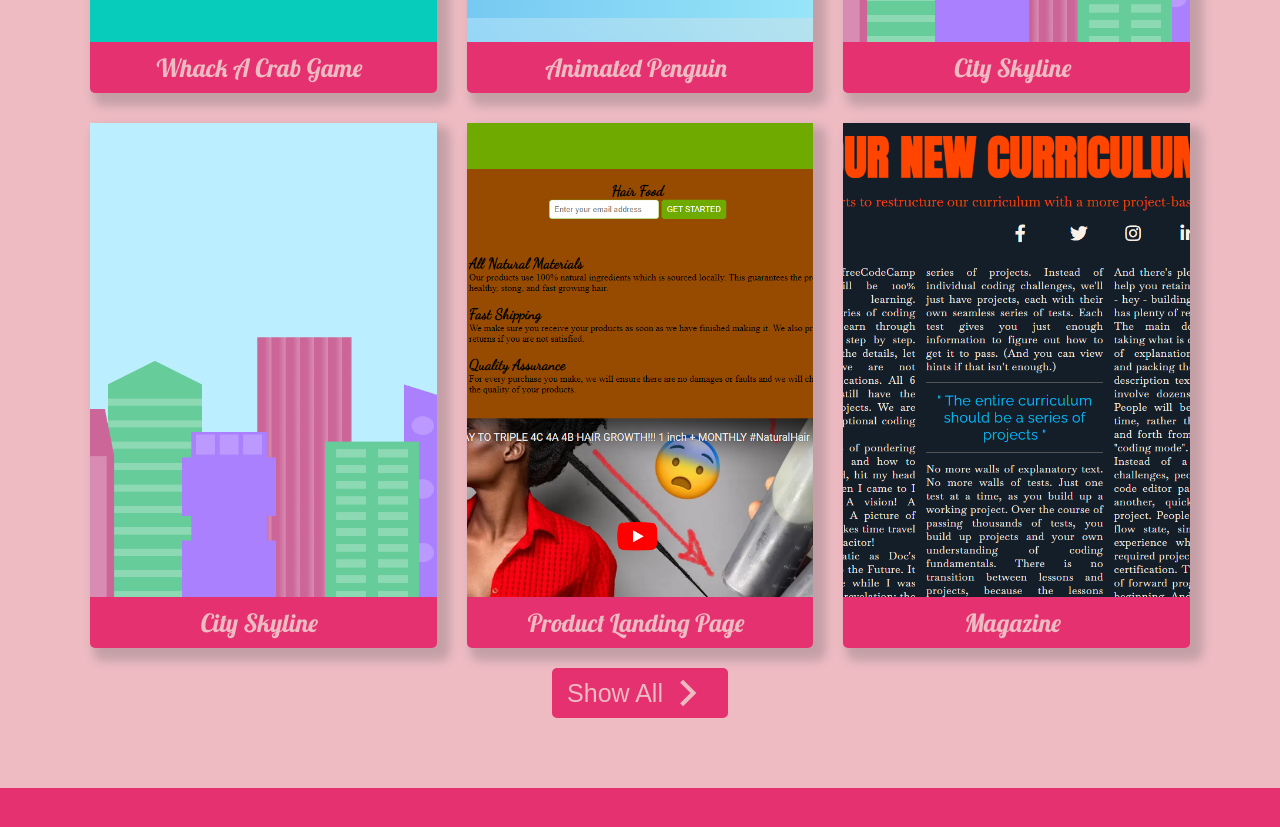
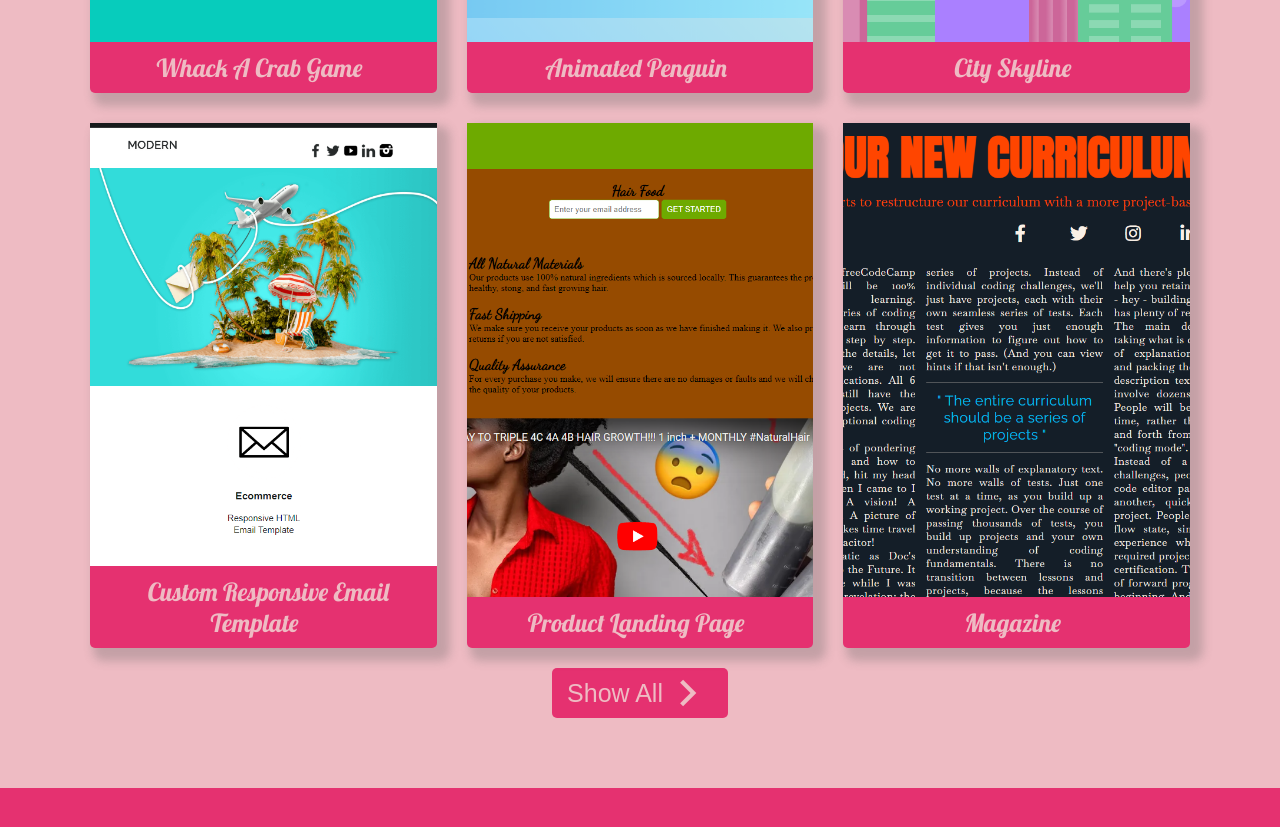
Before and after one commit to snurse91/Sharifa-Nurse-HTML-Devloper-Portfolio, a plain HTML site: page index.html in a window 1280 px wide. Shown: the part 3800-4627 px from the top of the page. Drawn offline with nearby package versions, Linux system fonts and the light colour scheme; files that its build step writes are made by us from their sources.

Commit message:
Added new project to portfolio.

```diff
--- a/index.html
+++ b/index.html
@@ -65,7 +65,7 @@
 <a target="_blank" href="https://snurse91.github.io/Whack-A-Crab-Game-/" class="project-tile"><img src="./Screenshot of Whack A Crab Game for Portfolio.png" alt="whack-a-crab-game" class="whack-a-crab-game-image"><p><span>&lt;</span>Whack A Crab Game<span>/&gt;</span></p></a>
 <a target="_blank" href="https://snurse91.github.io/Flappy-the-animated-Penguin/" class="project-tile"><img src="./Screenshot of Flappy the animated Penguin.png" alt="animated-penguin" class="animated-penguin-image"><p><span>&lt;</span>Animated Penguin<span>/&gt;</span></p></a>
 <a target="_blank" href="https://snurse91.github.io/City-Skyline/" class="project-tile"><img src="./City Skyline freecodecamp.png" alt="city-skyline" class="city-skyline-image"><p><span>&lt;</span>City Skyline<span>/&gt;</span></p></a>
-<a target="_blank" href="https://snurse91.github.io/Custom-Responsive-Email-Template-/" class="project-tile"><img src="./City Skyline freecodecamp.png" alt="city-skyline" class="city-skyline-image"><p><span>&lt;</span>City Skyline<span>/&gt;</span></p></a>
+<a target="_blank" href="https://snurse91.github.io/Custom-Responsive-Email-Template-/" class="project-tile"><img src="./Screenshot of email template 1.png" alt="custom-responsive-email-template" class="custom-responsive-email-template-image"><p><span>&lt;</span>Custom Responsive Email Template<span>/&gt;</span></p></a>
 <a target="_blank" href="https://snurse91.github.io/Product-Landing-Page/" class="project-tile"><img src="./Product Landing Page for Portfolio.png" alt="product-landing-page" class="product-landing-page-image"><p><span>&lt;</span>Product Landing Page<span>/&gt;</span></p></a>
 <a target="_blank" href="https://snurse91.github.io/Magazine/" class="project-tile"><img src="./Magazine for Portfolio.png" alt="magazine" class="magazine-image"><p><span>&lt;</span>Magazine<span>/&gt;</span></p></a>
 
```
